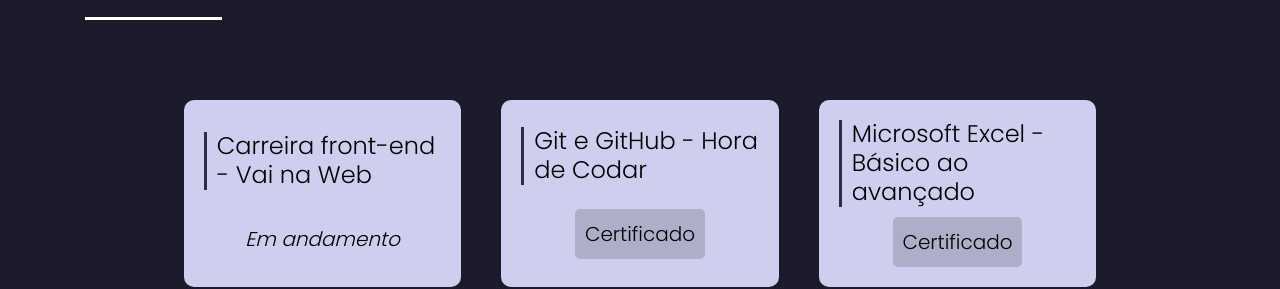
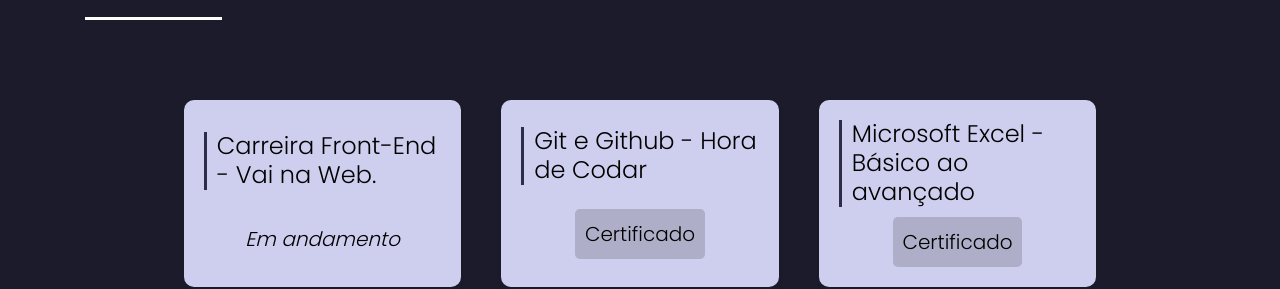
Before and after one commit to matEvangelista/matevangelista.github.io, a React (Create React App) app: page / in a window 1280 px wide. Shown: the part 2004-2293 px from the top of the page. Built offline with nearby package versions, Linux system fonts and the light colour scheme.

Commit message:
colocando cursos em JSON

```diff
--- a/src/assets/projects.json
+++ b/src/assets/projects.json
@@ -64,5 +64,23 @@
             "url_hospedado": "https://matevangelista.github.io/vnw-portflow/",
             "about": "Página feita com HTML e estilizada quase inteiramente com Bootstrap"
         }
+    ],
+    "courses": [
+        {
+            "name": "Carreira Front-End - Vai na Web.",
+            "url": null
+        },
+        {
+            "name": "Git e Github - Hora de Codar",
+            "url": "https://www.udemy.com/certificate/UC-a023ff50-ed8b-496d-b78c-928c30e2f7dc/"
+        },
+        {
+            "name": "Microsoft Excel - Básico ao avançado",
+            "url": "https://www.udemy.com/certificate/UC-IWP6ZG1C/"
+        },
+        {
+            "name": "Python - Geek University",
+            "url": null
+        }
     ]
 }
--- a/src/components/Curso.js
+++ b/src/components/Curso.js
@@ -1,15 +1,22 @@
 function Curso({ name, url }) {
-
     function anchorTag(url) {
-        return (<a href={url} target="_blank" rel="noreferrer">Certificado</a>)
+        return (
+            <a href={url} target="_blank" rel="noreferrer">
+                Certificado
+            </a>
+        );
     }
 
     return (
         <div className="card-curso shadow-sm col-10 col-md-5 col-lg-3 m-3">
             <h3>{name}</h3>
-            {url === undefined ? <span className="andamento">Em andamento</span> : anchorTag(url)}
+            {url === null ? (
+                <span className="andamento">Em andamento</span>
+            ) : (
+                anchorTag(url)
+            )}
         </div>
-    )
+    );
 }
 
-export default Curso
+export default Curso;
--- a/src/components/Cursos.js
+++ b/src/components/Cursos.js
@@ -1,15 +1,22 @@
 import Curso from "./Curso"
+import data from "../assets/projects.json"
 
 function Cursos() {
+
+    const courses = data.courses;
+
+    function returnsCoursesComponent(projects) {
+        return (
+            <Curso name={projects.name} url={projects.url}/>
+        );
+    }
+
     return (
         <section className="cursos" id="cursos">
             <section className="container">
                 <h2 className="section-h2">Cursos</h2>
                 <div className="row justify-content-center m-0 mt-5">
-                    <Curso name={"Carreira front-end - Vai na Web"} />
-                    <Curso name={"Git e GitHub - Hora de Codar"} url={"https://www.udemy.com/certificate/UC-a023ff50-ed8b-496d-b78c-928c30e2f7dc/"} />
-                    <Curso name={"Microsoft Excel - Básico ao avançado"} url={"https://www.udemy.com/certificate/UC-IWP6ZG1C/"} />
-                    <Curso name={"Python - Geek University"} />
+                    {courses.map(returnsCoursesComponent)}
                 </div>
             </section>
         </section>
```
